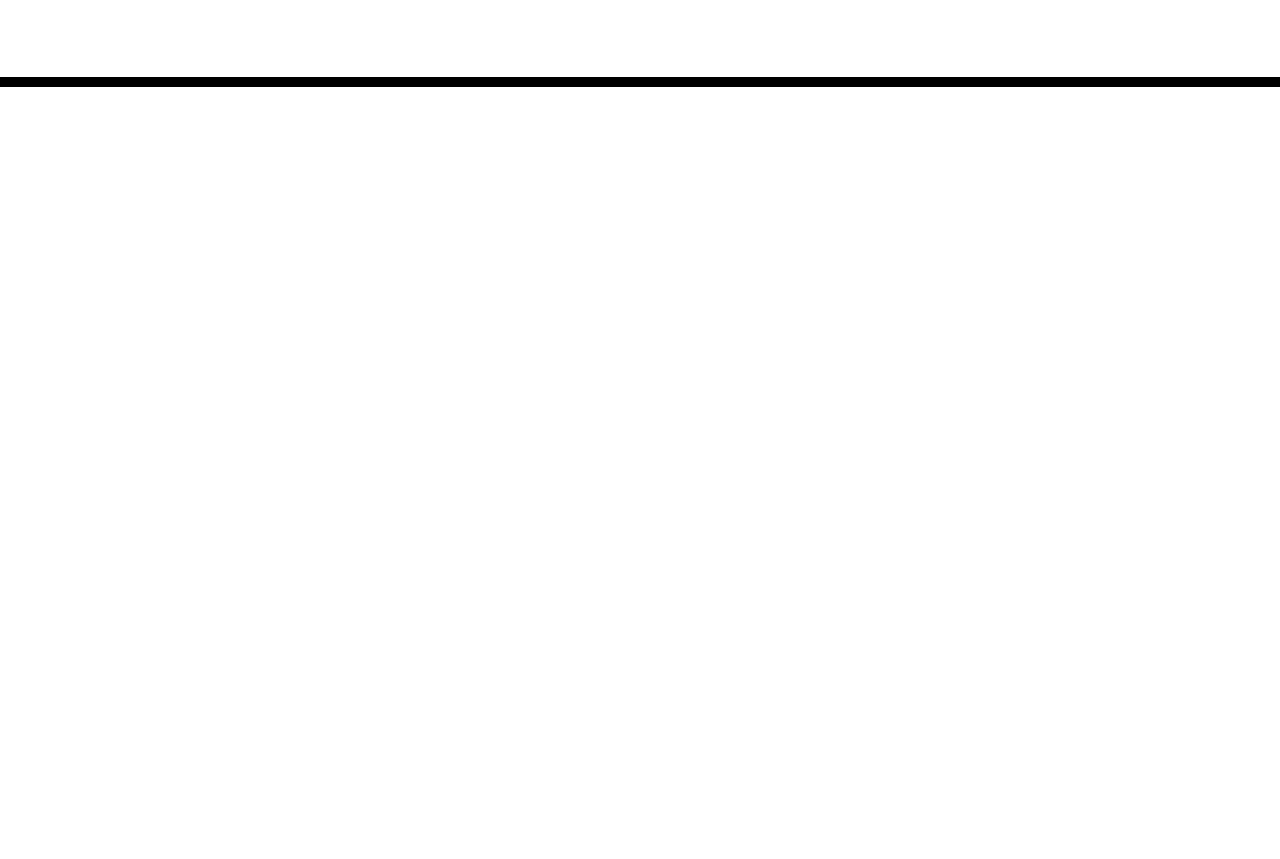
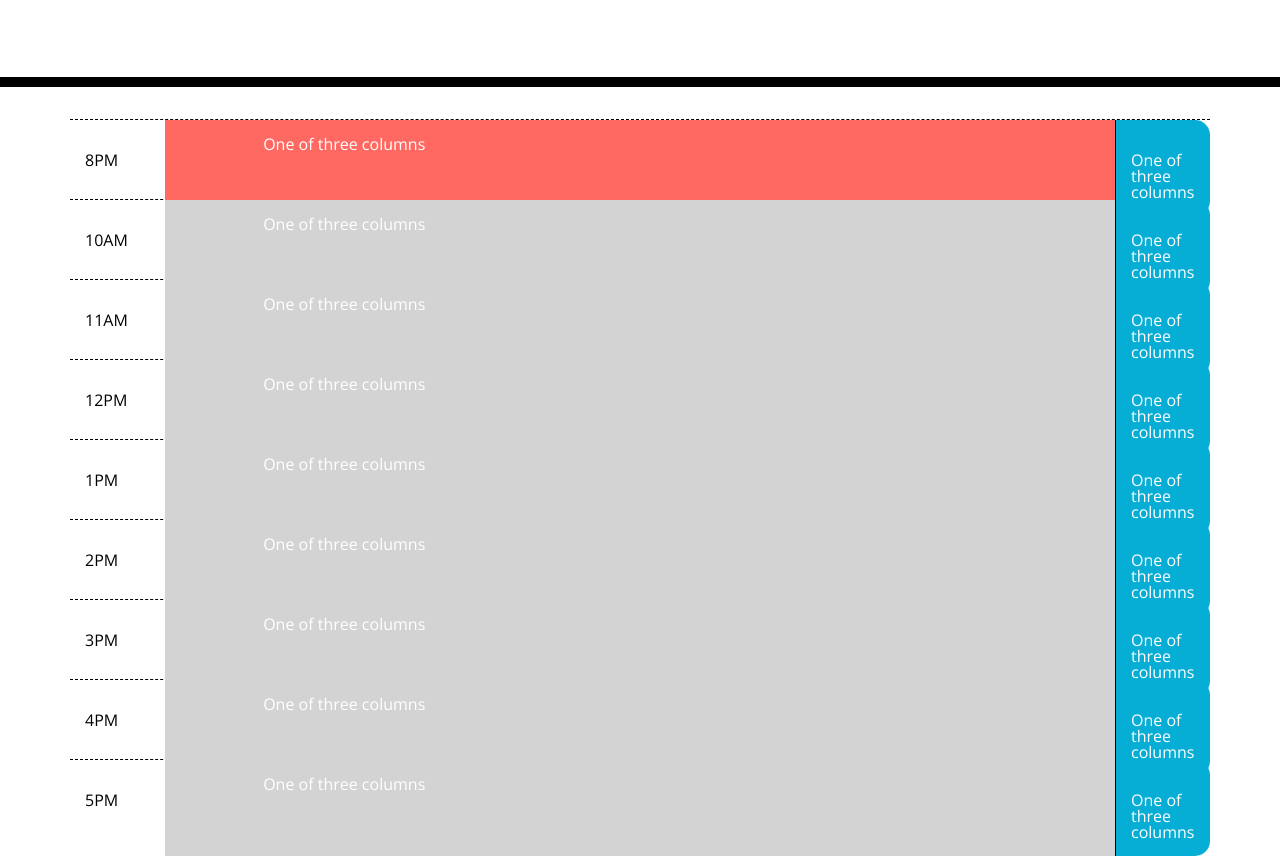
Before and after one commit to bluesatyr/work-day-scheduler, a plain HTML site: page index.html in a window 1280 px wide. Shown: the part 181-1040 px from the top of the page. Before the commit the page ends 800 px from the top, so only its background shows below. Drawn offline with nearby package versions, Linux system fonts and the light colour scheme.

Commit message:
initial logic

```diff
--- /dev/null
+++ b/assets/js/script.js
@@ -0,0 +1,28 @@
+var now = moment();
+console.log(now.hour(20));
+
+var currentHour = now.format("hA");
+console.log(currentHour);
+
+// Load tasks from localStorage
+// Render the tasks in the grid => renderTasks()
+// get the current hour
+// compare to time slots on schedule
+// for each hour, check to see if the current hour is < = or >
+// if (timeSlot < currentHour) {addClass("past")}
+// if (timeSlot === currentHour) {addClass("current")}
+// if (timeSlot > currentHour) {addClass("future")}
+// when field has focus make text input and back to text field when out of focus
+// save task to localStorage
+// update the view => renderTasks()
+
+var thisHour = $('.am-9').text().trim(); // use data-* and dataset.*
+console.log(thisHour);
+$('.am-9').next().addClass('present'); // add present class to the next sibling
+
+
+if (currentHour === thisHour){
+    console.log(true);
+} else {
+    console.log(false);
+}
--- a/index.html
+++ b/index.html
@@ -23,9 +23,109 @@
         </header>
         <div class="container">
             <!-- Timeblocks go here -->
+            <div class="row hour">
+                <div class="col-1 am-9" data-color="09" id="test-hour">
+                    8PM
+                </div>
+                <div class="col-10 past">
+                    One of three columns
+                </div>
+                <div class="col-1 saveBtn">
+                    One of three columns
+                </div>
+            </div>
+            <div class="row hour">
+                <div class="col-1" data-hour="10">
+                    10AM
+                </div>
+                <div class="col-10 past">
+                    One of three columns
+                </div>
+                <div class="col-1 saveBtn">
+                    One of three columns
+                </div>
+            </div>
+            <div class="row hour">
+                <div class="col-1" data-hour="11">
+                    11AM
+                </div>
+                <div class="col-10 past">
+                    One of three columns
+                </div>
+                <div class="col-1 saveBtn">
+                    One of three columns
+                </div>
+            </div>
+            <div class="row hour">
+                <div class="col-1" data-hour="12">
+                    12PM
+                </div>
+                <div class="col-10 past">
+                    One of three columns
+                </div>
+                <div class="col-1 saveBtn">
+                    One of three columns
+                </div>
+            </div>
+            <div class="row hour">
+                <div class="col-1" data-hour="13">
+                    1PM
+                </div>
+                <div class="col-10 past">
+                    One of three columns
+                </div>
+                <div class="col-1 saveBtn">
+                    One of three columns
+                </div>
+            </div>
+            <div class="row hour">
+                <div class="col-1" data-hour="14">
+                    2PM
+                </div>
+                <div class="col-10 past">
+                    One of three columns
+                </div>
+                <div class="col-1 saveBtn">
+                    One of three columns
+                </div>
+            </div>
+            <div class="row hour">
+                <div class="col-1" data-hour="15">
+                    3PM
+                </div>
+                <div class="col-10 past">
+                    One of three columns
+                </div>
+                <div class="col-1 saveBtn">
+                    One of three columns
+                </div>
+            </div>
+            <div class="row hour">
+                <div class="col-1" data-hour="16">
+                    4PM
+                </div>
+                <div class="col-10 past">
+                    One of three columns
+                </div>
+                <div class="col-1 saveBtn">
+                    One of three columns
+                </div>
+            </div>
+            <div class="row hour">
+                <div class="col-1" data-hour="17">
+                    5PM
+                </div>
+                <div class="col-10 past">
+                    One of three columns
+                </div>
+                <div class="col-1 saveBtn">
+                    One of three columns
+                </div>
+            </div>
         </div>
 
         <script src="https://code.jquery.com/jquery-3.4.1.min.js"></script>
         <script src="https://cdnjs.cloudflare.com/ajax/libs/moment.js/2.24.0/moment.min.js"></script>
+        <script src="./assets/js/script.js"></script>
     </body>
 </html>
```
